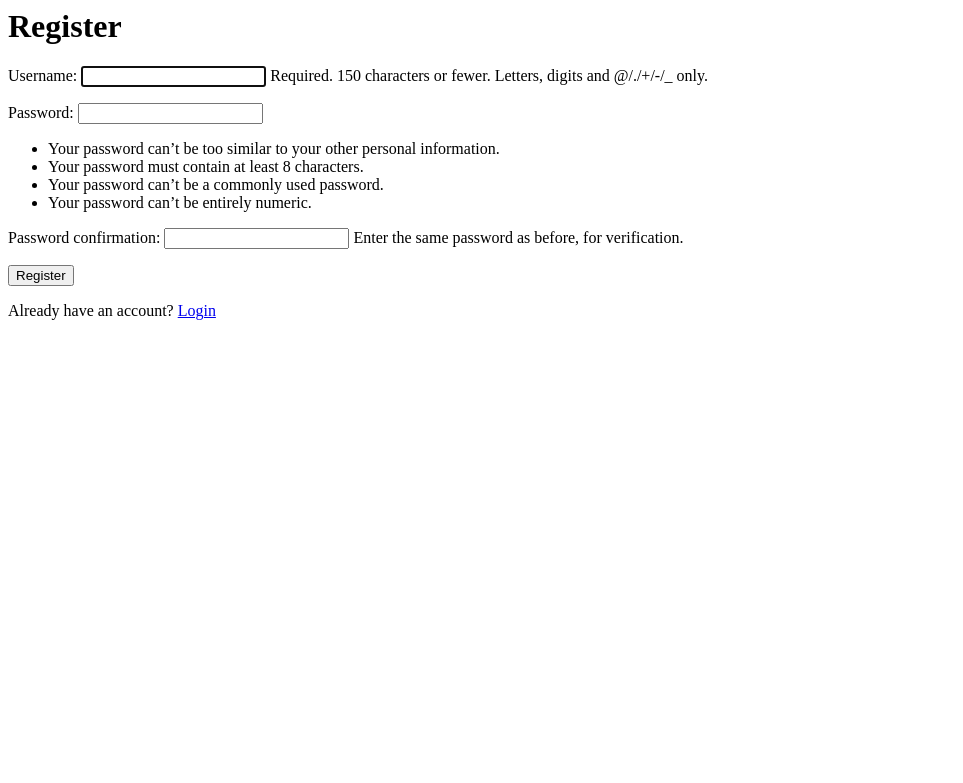
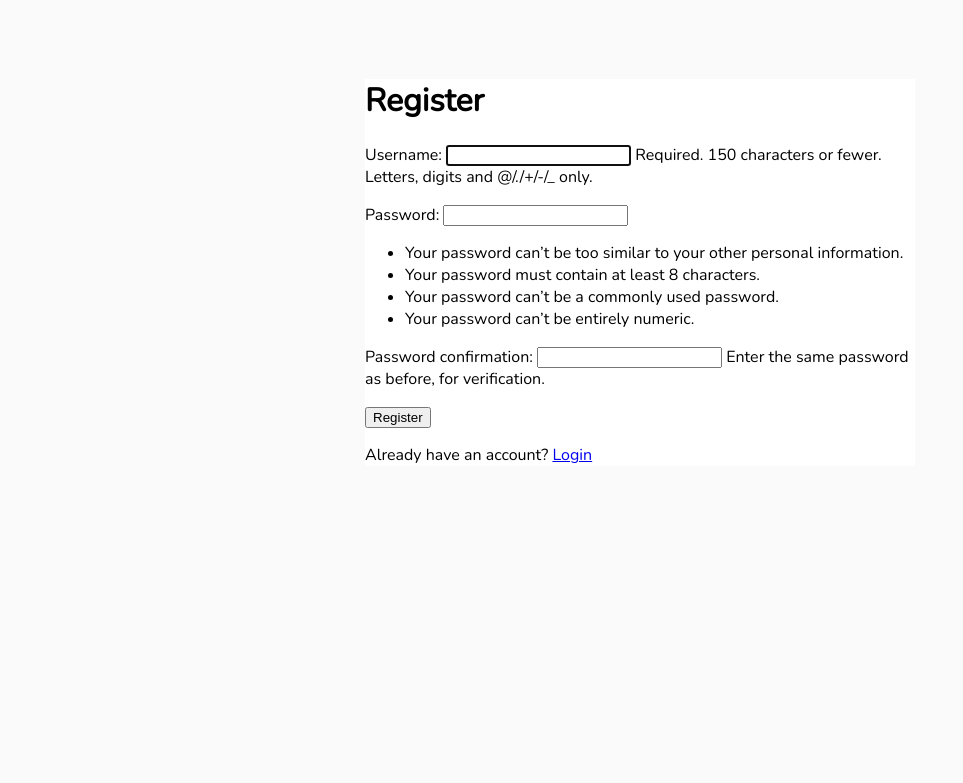
Before and after one commit to jared-ruiz/Todo-List, a Django app: page /register/ in a window 1280 px wide. Shown: the top 783 px of the page, without its empty margins (0-963 px from the left). Run offline with Django 4.2, Linux system fonts and the light colour scheme.

Commit message:
Added inline styling and google fonts to main.html. Extended main to all the other templates as well.

```diff
--- a/base/templates/base/login.html
+++ b/base/templates/base/login.html
@@ -1,3 +1,6 @@
+{% extends 'base/main.html' %}
+{% block content %}
+
 <h1>Login</h1>
 <form method="POST">
     {% csrf_token %}
@@ -6,3 +9,5 @@
 </form>
 
 <p>Don't have an account? <a href="{% url 'register' %}">Register</a></p>
+
+{% endblock content %}
--- /dev/null
+++ b/base/templates/base/main.html
@@ -0,0 +1,41 @@
+<!DOCTYPE html>
+
+<html>
+    <head>
+        <meta charset="utf-8">
+        <meta http-equiv="X-UA-Compatible" content="IE=edge">
+        <title>To Do List</title>
+        <meta name="description" content="">
+        <meta name="viewport" content="width=device-width, initial-scale=1">
+
+        <link rel="preconnect" href="https://fonts.googleapis.com">
+        <link rel="preconnect" href="https://fonts.gstatic.com" crossorigin>
+        <link href="https://fonts.googleapis.com/css2?family=Nunito:wght@200&display=swap" rel="stylesheet">
+
+        <style>
+            body {
+                background-color: #FAFAFA;
+                font-family: 'Nunito', sans-serif;
+                padding-top: 50px;
+            }
+
+            .container {
+                max-width: 550px;
+                margin: auto;
+                background-color: #fff
+            }
+        </style>
+
+    </head>
+
+    <body>
+
+        <div class="container">
+            {% block content %}
+
+            {% endblock content %}
+        </div>
+
+
+    </body>
+</html>
--- a/base/templates/base/register.html
+++ b/base/templates/base/register.html
@@ -1,3 +1,6 @@
+{% extends 'base/main.html' %}
+{% block content %}
+
 <h1>Register</h1>
 
 <form method="POST">
@@ -7,3 +10,5 @@
 </form>
 
 <p>Already have an account? <a href="{% url 'login' %}">Login</a></p>
+
+{% endblock content %}
--- a/base/templates/base/task_confirm_delete.html
+++ b/base/templates/base/task_confirm_delete.html
@@ -1,6 +1,11 @@
+{% extends 'base/main.html' %}
+{% block content %}
+
 <a href="{% url 'tasks' %}">Go Back</a>
 <form method="POST">
     {% csrf_token %}
     <p>Are you sure you want to delete this task? {{ task }}</p>
     <input type="submit" value="Delete"/>
 </form>
+
+{% endblock content %}
--- a/base/templates/base/task_form.html
+++ b/base/templates/base/task_form.html
@@ -1,3 +1,6 @@
+{% extends 'base/main.html' %}
+{% block content %}
+
 <h1>Task Form</h1>
 <a href="{% url 'tasks' %}">Go Back</a>
 <form method="POST" action="">
@@ -5,3 +8,5 @@
     {{form.as_p}}
     <input type="submit" value="Submit">
 </form>
+
+{% endblock content %}
--- a/base/templates/base/task_list.html
+++ b/base/templates/base/task_list.html
@@ -1,4 +1,5 @@
-{% comment %} login/logout functionality {% endcomment %}
+{% extends 'base/main.html' %}
+{% block content %}
 
 {% if request.user.is_authenticated %}
     <p>{{request.user}}</p>
@@ -29,7 +30,6 @@
 
     <tr>
         <td>{{task.title}}</td>
-        <td><a href= "{% url 'task' task.id %}">Views</a></td>
         <td><a href= "{% url 'task-update' task.id %}">Edit</a></td>
         <td><a href="{% url 'task-delete' task.id %}">Delete</a></td>
     </tr>
@@ -39,3 +39,5 @@
 
     {% endfor %}
 </table>
+
+{% endblock content %}
```
